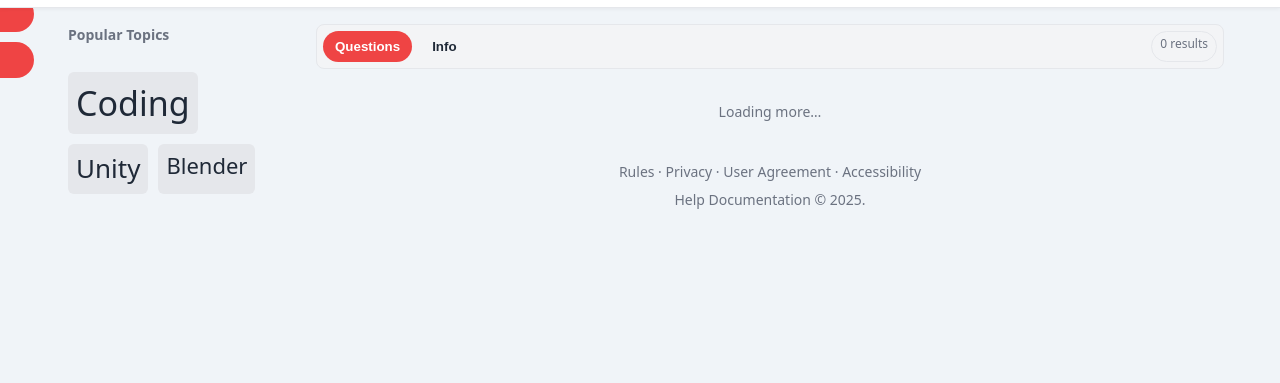
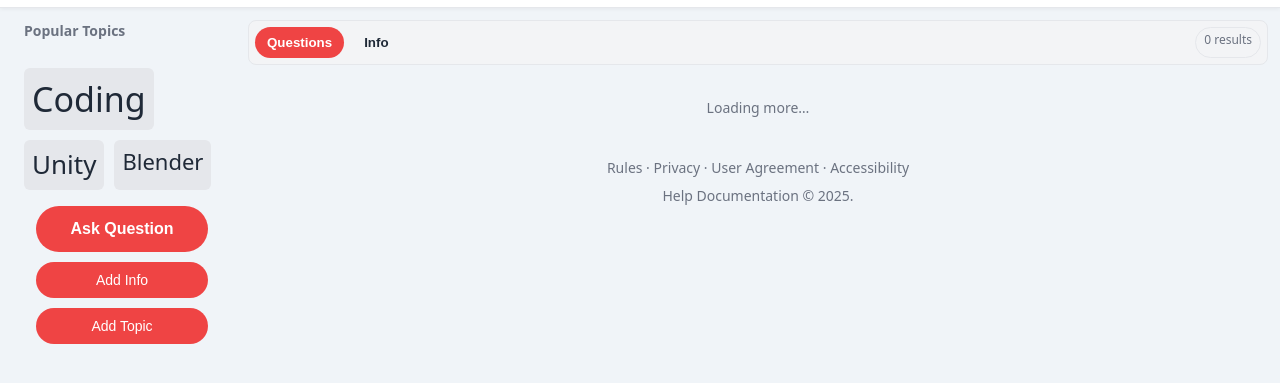
Before and after one commit to WillemCartwright/common, a plain HTML site: page index.html in a window 1280 px wide. Shown: the part 55-438 px from the top of the page. Drawn offline with Linux system fonts and the light colour scheme.

Commit message:
Update style.css

```diff
--- a/style.css
+++ b/style.css
@@ -1,19 +1,19 @@
 :root{
-  --bg: #F0F4F8;           /* lichte, koele achtergrond */
-  --card: #FFFFFF;          /* schone, neutrale kaarten */
-  --muted: #6B7280;         /* zachte grijstinten voor secundaire tekst */
-  --text: #1F2937;          /* donkergrijs, goed leesbaar */
-  --accent: #EF4444;        /* helder rood als primaire accentkleur */
-  --border: #E5E7EB;        /* lichte grijs voor randen */
-  --radius: 12px;           /* ronde hoeken */
-  --light-accent: #EF4444;  /* lichtere rood voor secundaire knoppen en hover */
+  --bg: #F0F4F8;
+  --card: #FFFFFF;
+  --muted: #6B7280;
+  --text: #1F2937;
+  --accent: #EF4444;
+  --border: #E5E7EB;
+  --radius: 12px;
+  --light-accent: #EF4444;
 }
 
 *{box-sizing:border-box}
 
 body{
   margin:0;
-  font:14px/1.6 system-ui, -apple-system, Segoe UI, Roboto, Arial, sans-serif;
+  font:14px/1.6 system-ui,-apple-system,Segoe UI,Roboto,Arial,sans-serif;
   color:var(--text);
   background:var(--bg);
 }
@@ -24,101 +24,112 @@ body{
   display:grid; grid-template-columns:220px 1fr auto;
   gap:12px; align-items:center;
   padding:10px 16px;
-  background: var(--card);
+  background:var(--card);
   border-bottom:1px solid var(--border);
-  box-shadow: 0 1px 4px rgba(0,0,0,0.06);
+  box-shadow:0 1px 4px rgba(0,0,0,0.06);
 }
-.logo .brand{font-weight:800; font-size:18px; color:var(--accent)}
+.logo .brand{font-weight:800;font-size:18px;color:var(--accent)}
 .search{
   display:grid; grid-template-columns:1fr auto; align-items:center;
   gap:10px; background:#F3F4F6; border:1px solid var(--border);
   padding:8px 12px; border-radius:999px;
 }
-.search input{border:0; background:transparent; outline:0; width:100%;}
-.kbd{font-size:11px; color:var(--muted); border:1px solid var(--border); padding:2px 6px; border-radius:6px;}
-.text-btn{border:0; color:#fff; border-radius:999px; padding:8px 14px; cursor:pointer; background: var(--accent);}
+.search input{border:0;background:transparent;outline:0;width:100%;}
+.kbd{font-size:11px;color:var(--muted);border:1px solid var(--border);padding:2px 6px;border-radius:6px;}
+.text-btn{border:0;color:#fff;border-radius:999px;padding:8px 14px;cursor:pointer;background:var(--accent);}
 .text-btn:hover{opacity:0.9}
 .text-btn.cancel{background:#A1A1AA;}
-.user-pill{border:1px solid var(--border); padding:6px 10px; border-radius:999px; color:var(--muted);}
+.user-pill{border:1px solid var(--border);padding:6px 10px;border-radius:999px;color:var(--muted);}
 
 /* Layout */
-.page{display:grid; grid-template-columns:240px 1fr; gap:20px; max-width:1200px; margin:0 auto; padding:16px;}
+.page{
+  display:grid;
+  grid-template-columns:220px 1fr;
+  gap:16px;
+  max-width:100%;
+  margin:0 auto;
+  padding:12px;
+}
+@media (max-width:1200px){.page{grid-template-columns:200px 1fr}}
 @media (max-width:900px){.page{grid-template-columns:1fr}.sidebar{display:none}}
 
 /* Sidebar topics */
-.section-title{margin-bottom:10px; font-weight:600; color:var(--muted);}
-.topics{list-style:none; margin:0; padding:0; display:flex; flex-wrap:wrap; gap:10px;}
-.topics li{cursor:pointer; padding:4px 8px; border-radius:6px; background:#E5E7EB; transition:all .2s;}
-.topics li:hover{background:var(--accent); color:#fff;}
+.section-title{margin-bottom:10px;font-weight:600;color:var(--muted);}
+.topics{list-style:none;margin:0;padding:0;display:flex;flex-wrap:wrap;gap:10px;}
+.topics li{cursor:pointer;padding:4px 8px;border-radius:6px;background:#E5E7EB;transition:all .2s;}
+.topics li:hover{background:var(--accent);color:#fff;}
 
 /* Tabs */
-.tabs{display:flex; gap:8px; padding:6px; background:#F3F4F6; border:1px solid var(--border); border-radius:8px; position:sticky; top:72px;}
-.tab{background:transparent; border:0; padding:8px 12px; border-radius:999px; cursor:pointer; font-weight:600; color:var(--text);}
-.tab.active{background:var(--accent); color:#fff;}
-.pill.soft{margin-left:auto; font-size:12px; color:var(--muted); border:1px solid var(--border); border-radius:999px; padding:2px 8px;}
+.tabs{display:flex;gap:8px;padding:6px;background:#F3F4F6;border:1px solid var(--border);border-radius:8px;position:sticky;top:72px;}
+.tab{background:transparent;border:0;padding:8px 12px;border-radius:999px;cursor:pointer;font-weight:600;color:var(--text);}
+.tab.active{background:var(--accent);color:#fff;}
+.pill.soft{margin-left:auto;font-size:12px;color:var(--muted);border:1px solid var(--border);border-radius:999px;padding:2px 8px;}
 
 /* Feed */
-.feed{display:flex; flex-direction:column; gap:12px; margin-top:12px}
-.post{background:var(--card); border:1px solid var(--border); border-radius:var(--radius); padding:14px; box-shadow:0 1px 4px rgba(0,0,0,0.06);}
-.post-head{display:flex; justify-content:space-between; font-size:13px; color:var(--muted);}
-.community{font-weight:700; color:var(--accent);}
-.post-title{font-size:16px; font-weight:600; margin:8px 0; color:var(--text);}
-.actions{display:flex; gap:10px; margin-top:6px;}
-.action{padding:6px 10px; border-radius:999px; background:#F3F4F6; border:1px solid var(--border); cursor:pointer; font-size:12px; color:var(--text);}
-.action:hover{background:var(--accent); color:#fff;}
-.score-chip{margin-left:auto; font-size:12px; color:var(--muted);}
-.answers{margin-top:10px; padding-left:10px; border-left:3px solid var(--border);}
-.answer{margin-bottom:6px; font-size:13px; color:var(--text);}
+.feed{display:flex;flex-direction:column;gap:12px;margin-top:12px}
+.post{background:var(--card);border:1px solid var(--border);border-radius:var(--radius);padding:14px;box-shadow:0 1px 4px rgba(0,0,0,0.06);}
+.post-head{display:flex;justify-content:space-between;font-size:13px;color:var(--muted);}
+.community{font-weight:700;color:var(--accent);}
+.post-title{font-size:16px;font-weight:600;margin:8px 0;color:var(--text);}
+.actions{display:flex;gap:10px;margin-top:6px;}
+.action{padding:6px 10px;border-radius:999px;background:#F3F4F6;border:1px solid var(--border);cursor:pointer;font-size:12px;color:var(--text);}
+.action:hover{background:var(--accent);color:#fff;}
+.score-chip{margin-left:auto;font-size:12px;color:var(--muted);}
+.answers{margin-top:10px;padding-left:10px;border-left:3px solid var(--border);}
+.answer{margin-bottom:6px;font-size:13px;color:var(--text);}
 
 /* Info content */
-.post-content{margin-top:8px; font-size:14px; line-height:1.5; color:var(--text);}
+.post-content{margin-top:8px;font-size:14px;line-height:1.5;color:var(--text);}
 
 /* Footer */
-.site-links{color:var(--muted); text-align:center; padding:18px 8px}
-.site-links a{color:var(--muted); text-decoration:none}
+.site-links{color:var(--muted);text-align:center;padding:18px 8px}
+.site-links a{color:var(--muted);text-decoration:none}
 .copy{margin-top:6px}
 
 /* Modal */
-.modal{position:fixed; top:0; left:0; right:0; bottom:0; background:rgba(0,0,0,.5); display:flex; align-items:center; justify-content:center;}
+.modal{position:fixed;top:0;left:0;right:0;bottom:0;background:rgba(0,0,0,.5);display:flex;align-items:center;justify-content:center;}
 .modal.hidden{display:none;}
-.modal-content{background:var(--card); padding:20px; border-radius:var(--radius); width:90%; max-width:400px;}
-.modal-content h2{margin-top:0; font-size:18px;}
-.modal-content label{display:block; margin:10px 0 4px; font-size:13px;}
-.modal-content input, .modal-content select, .modal-content textarea{width:100%; padding:8px; border:1px solid var(--border); border-radius:6px; margin-bottom:10px; font-size:14px;}
+.modal-content{background:var(--card);padding:20px;border-radius:var(--radius);width:90%;max-width:400px;}
+.modal-content h2{margin-top:0;font-size:18px;}
+.modal-content label{display:block;margin:10px 0 4px;font-size:13px;}
+.modal-content input,.modal-content select,.modal-content textarea{width:100%;padding:8px;border:1px solid var(--border);border-radius:6px;margin-bottom:10px;font-size:14px;}
 .modal-content textarea{resize:vertical;}
-.modal-actions{display:flex; justify-content:flex-end; gap:10px; margin-top:10px;}
+.modal-actions{display:flex;justify-content:flex-end;gap:10px;margin-top:10px;}
 
 /* Utils */
 .hidden{display:none}
-.sentinel{text-align:center; padding:20px; color:var(--muted);}
+.sentinel{text-align:center;padding:20px;color:var(--muted);}
 
 /* Sidebar container */
-.sidebar {padding-left: 12px; padding-right: 12px; display:flex; flex-direction:column; gap:16px;}
+.sidebar{padding:0 12px;display:flex;flex-direction:column;gap:16px;}
 
-/* Knoppen onder populaire topics */
-.sidebar-actions {
-  display: flex;
-  flex-direction: column;
+/* Sidebar acties */
+.sidebar-actions{
+  display:flex;
+  flex-direction:column;
   gap:10px;
-  margin-left: -180px;
-  margin-right: 250px;
-  margin-top: -270px;
+  margin:0;
+  padding:0 12px;
 }
-
-.sidebar-actions #newQuestionBtn {
-  background: var(--accent);
+.sidebar-actions #newQuestionBtn{
+  background:var(--accent);
   padding:14px 20px;
   font-size:16px;
   font-weight:600;
-  color: #fff;
+  color:#fff;
   border-radius:999px;
+  width:100%;
+  max-width:100%;
+  text-align:center;
 }
-
-.sidebar-actions .text-btn.secondary {
-  background: var(--light-accent);
+.sidebar-actions .text-btn.secondary{
+  background:var(--light-accent);
   padding:10px 16px;
   font-size:14px;
   font-weight:500;
   color:#fff;
   border-radius:999px;
+  width:100%;
+  max-width:100%;
+  text-align:center;
 }
```
